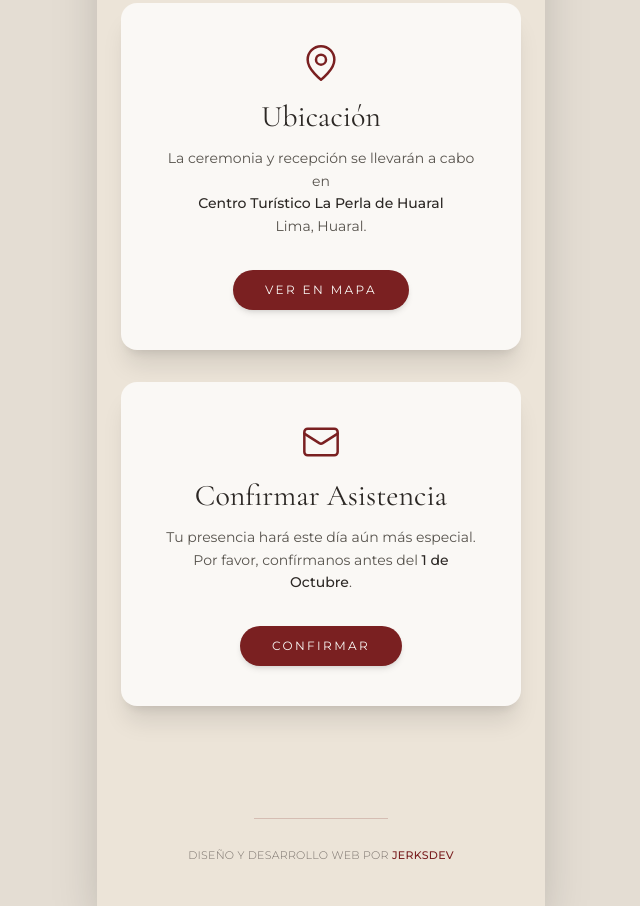
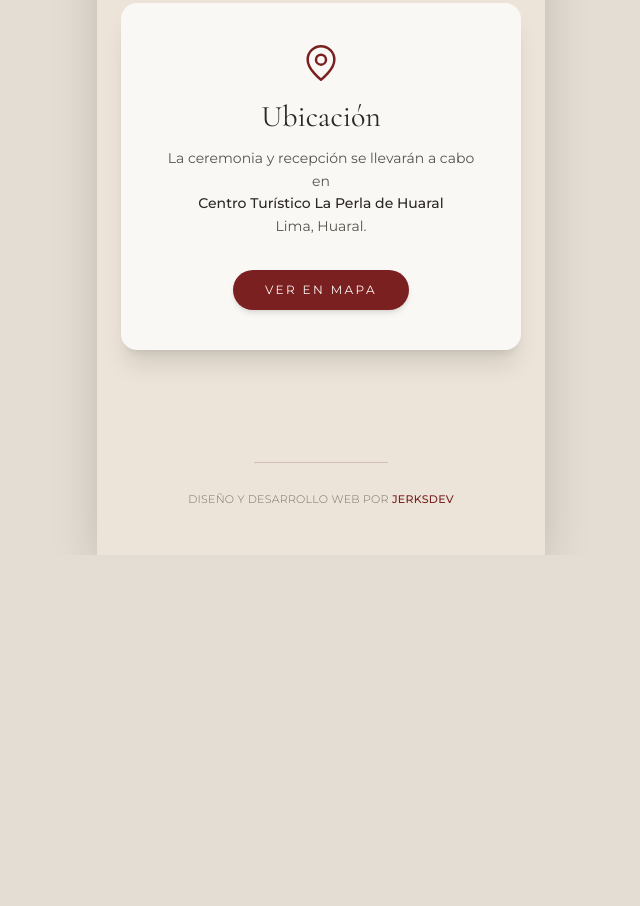
Before and after one commit to drxkenn/invitacion-boda, an Astro site: page /invitacion in a window 1280 px wide. Shown: the part 2778-3684 px from the top of the page, without its empty margins (319-959 px from the left). After the commit the page ends 3333 px from the top, so only its background shows below. Built offline with nearby package versions, Linux system fonts and the light colour scheme; Astro itself is replaced by a stand-in of ours.

Commit message:
eliminando confirmación de asistencia

```diff
--- a/src/components/Detalles.astro
+++ b/src/components/Detalles.astro
@@ -37,36 +37,5 @@
               Ver en mapa
           </a>
       </div>
-
-      <!-- Tarjeta 2: Asistencia -->
-      <div class="bg-[#faf8f5] p-10 rounded-2xl shadow-xl text-center flex flex-col items-center">
-
-          <!-- Icono de Confirmación / Sobre -->
-          <div class="text-[#7a2021] mb-4">
-              <svg xmlns="http://www.w3.org/2000/svg" width="40" height="40" viewBox="0 0 24 24" fill="none" stroke="currentColor" stroke-width="1.5" stroke-linecap="round" stroke-linejoin="round">
-                  <rect width="20" height="16" x="2" y="4" rx="2"/>
-                  <path d="m22 7-8.97 5.7a1.94 1.94 0 0 1-2.06 0L2 7"/>
-              </svg>
-          </div>
-
-          <h3 class="text-3xl text-[#2c2825] mb-3" style="font-family: 'Cormorant Garamond', serif;">
-              Confirmar Asistencia
-          </h3>
-
-          <p class="text-stone-600 mb-8 text-sm leading-relaxed">
-              Tu presencia hará este día aún más especial. Por favor, confírmanos antes del <span class="font-medium text-[#2c2825]">1 de Octubre</span>.
-          </p>
-
-          <!-- Botón a Google Forms (o WhatsApp) -->
-          <a
-              href="TU_ENLACE_DE_GOOGLE_FORMS_AQUI"
-              target="_blank"
-              rel="noopener noreferrer"
-              class="inline-block bg-[#7a2021] text-[#faf8f5] px-8 py-3 rounded-full uppercase tracking-[0.2em] text-xs hover:bg-[#5a1718] hover:scale-105 transition-all duration-300 shadow-md"
-          >
-              Confirmar
-          </a>
-      </div>
-
     </div>
 </section>
```
